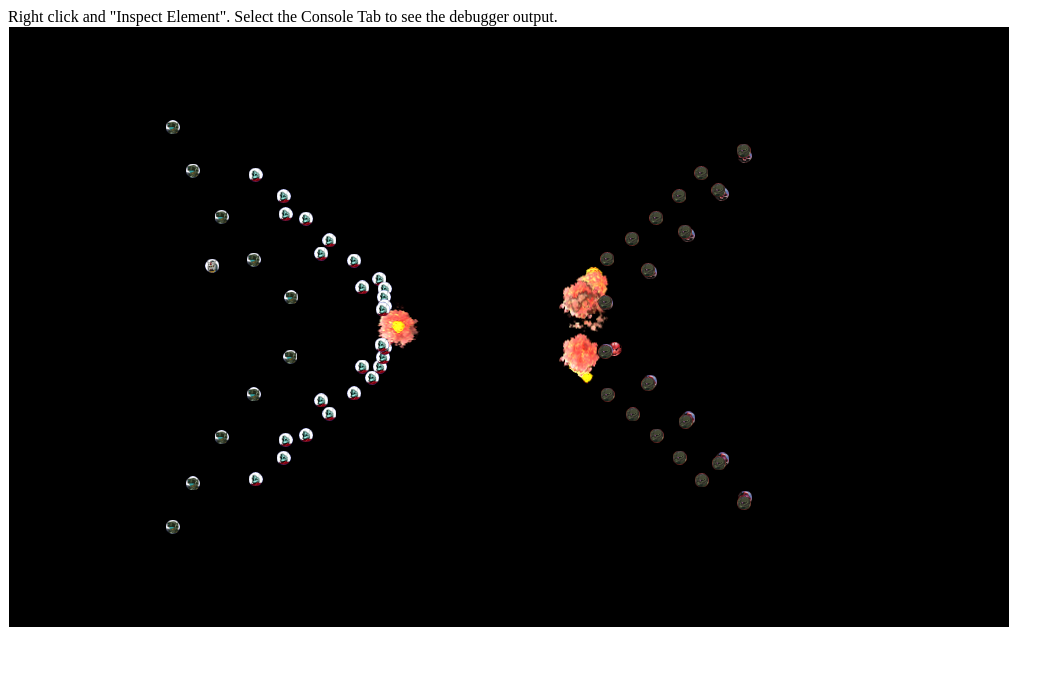
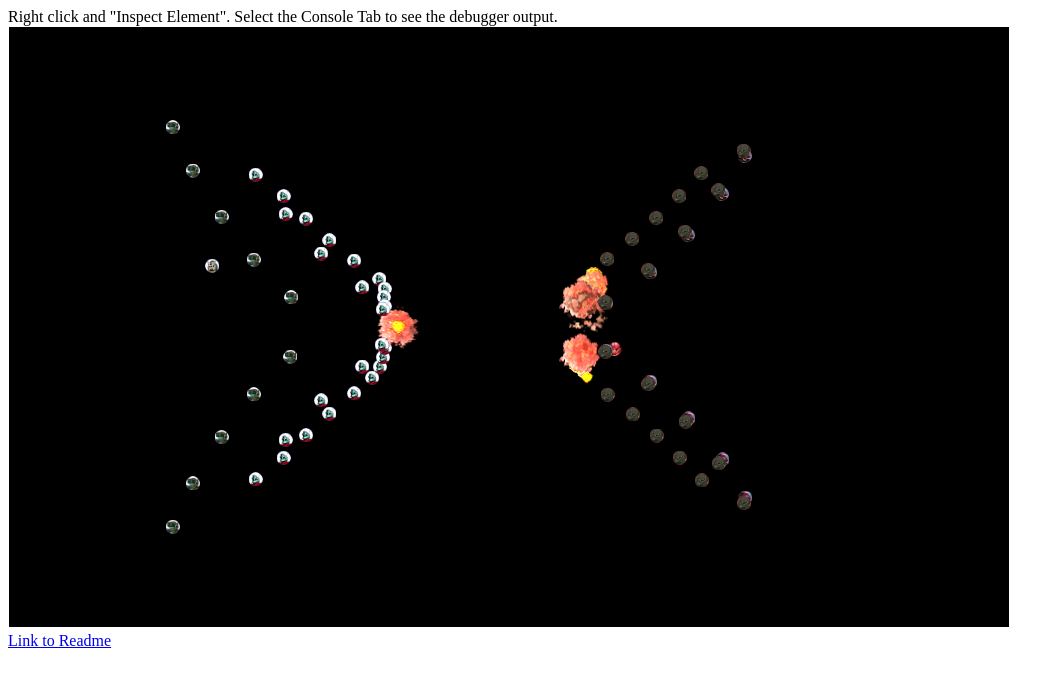
Before and after one commit to rmangrum/491-Assignment2, a plain HTML site: page index.html in a window 1280 px wide. Shown: the whole page, without its empty margins (0-1064 px from the left). Drawn offline with Linux system fonts and the light colour scheme.

Commit message:
Readme Link

```diff
--- a/index.html
+++ b/index.html
@@ -12,5 +12,7 @@
     <div>Right click and "Inspect Element".  Select the Console Tab to see the debugger output.</div>
 
     <canvas id="gameWorld" width="1000" height="600" style="border: 1px solid white; background: black"></canvas>
+    <br>
+    <a href="https://docs.google.com/document/d/1XEtjKNbSRbDBTd4O7L3-ds8EYRSND19iRwfO40gGV8Q/edit?usp=sharing"> Link to Readme </a>
 </body>
 </html>
```
